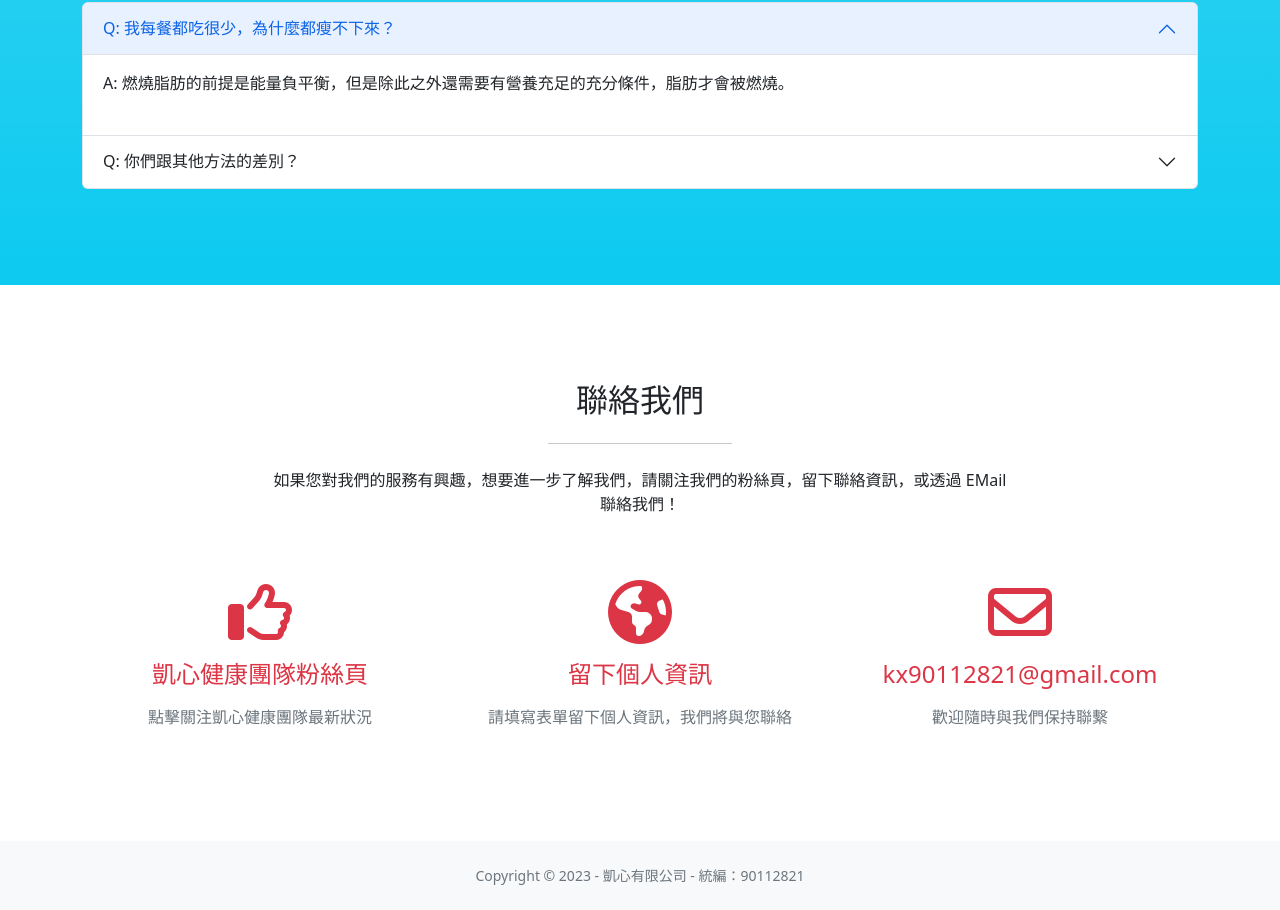
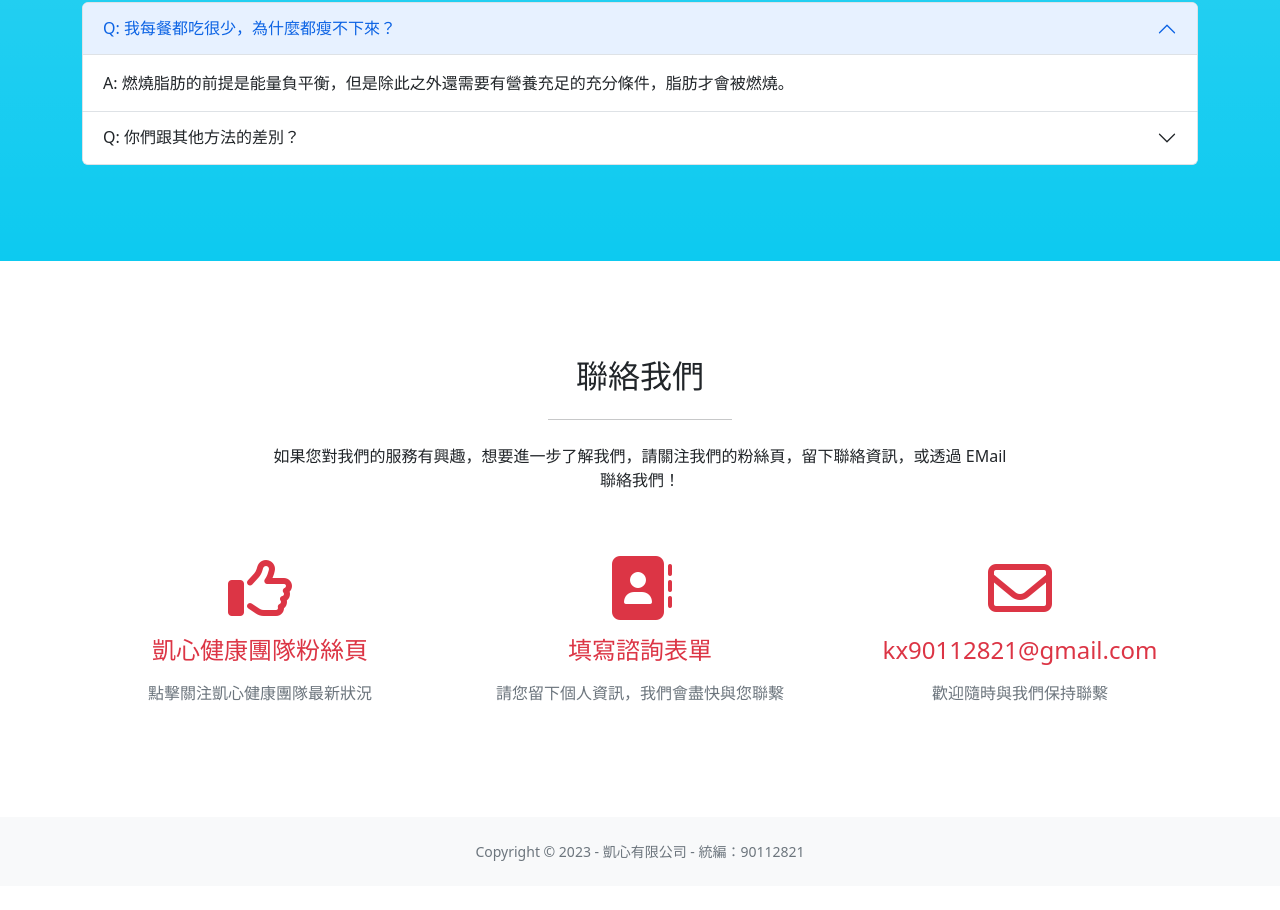
Before and after one commit to kx90112821/kx90112821.github.io, a plain HTML site: page index.html in a window 1280 px wide. Shown: the part 2213-3123 px from the top of the page. After the commit the page ends 3099 px from the top, so only its background shows below. Drawn offline with nearby package versions, Linux system fonts and the light colour scheme.

Commit message:
Update index.html

```diff
--- a/index.html
+++ b/index.html
@@ -165,7 +165,6 @@
                   <div id="collapse1" class="accordion-collapse collapse show" aria-labelledby="heading1" data-bs-parent="#accordionExample">
                     <div class="accordion-body">
                         A: 燃燒脂肪的前提是能量負平衡，但是除此之外還需要有營養充足的充分條件，脂肪才會被燃燒。<br/>
-                        <br/>
                     </div>
                   </div>
                 </div>
@@ -177,7 +176,7 @@
                   </h2>
                   <div id="collapse2" class="accordion-collapse collapse" aria-labelledby="heading2" data-bs-parent="#accordionExample">
                     <div class="accordion-body">
-                        A: 我們著重的是讓大家了解減脂的原理，再具備正確的飲食知識後，減下來就不用擔心復胖。<br/>
+                        A: 我們著重的是讓大家了解減脂的原理，在具備正確的飲食知識後，減下來就不用擔心復胖。<br/>
                     </div>
                   </div>
                 </div>
@@ -206,9 +205,9 @@
           </div>
           <div class="col-lg-4 ml-auto text-center my-3">
             <a class="text-danger text-decoration-none" href="#">
-                <i class="fa fa-globe fa-4x mb-3 sr-contact"></i>
-                <h4 class="mb-3">留下個人資訊</h4>
-                <p class="text-muted mb-0">請填寫表單留下個人資訊，我們將與您聯絡</p>
+                <i class="fa fa-address-book fa-4x mb-3 sr-contact"></i>
+                <h4 class="mb-3">填寫諮詢表單</h4>
+                <p class="text-muted mb-0">請您留下個人資訊，我們會盡快與您聯繫</p>
             </a>
           </div>
           <div class="col-lg-4 mr-auto text-center my-3">
```
